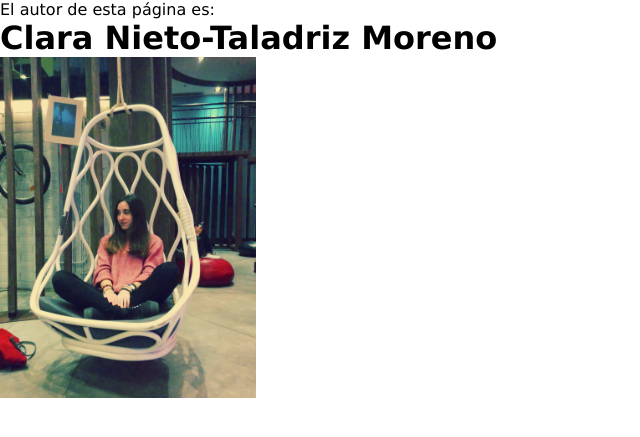
After one commit to claranieto/Quiz, a Node project: template views/author.ejs in a window 1280 px wide. The commit adds this page. Shown: the top 437 px of the page, without its empty margins (0-640 px from the left). Run offline with Node 20 templates, Linux system fonts and the light colour scheme; the template is opened without the code that fills it, so the values that code supplies are empty.

Commit message:
Versión con link autor

```diff
--- a/public/stylesheets/style.css
+++ b/public/stylesheets/style.css
@@ -12,3 +12,6 @@ header, nav, section{background: #eee; text-align: center;}
 footer              {background: #eee; text-align: center;}
 a                   { padding: 0px; color: #00B7FF; margin-top: 15px;}
 nav span            { margin: 0px 10px 0px 0px;}
+
+img 				{width:20%;}
+.separador 			{height: 1%;}
--- a/routes/index.js
+++ b/routes/index.js
@@ -8,6 +8,10 @@ router.get('/', function (req, res) {
   res.render('index', { title: 'Quiz' });
 });
 
+router.get("/author", function(req,res){
+	res.render('author', {title: 'Quiz'});
+});
+
 router.get('/quizes/question', quizController.question);
 router.get('/quizes/answer', quizController.answer);
 module.exports = router;
--- /dev/null
+++ b/views/author.ejs
@@ -0,0 +1,15 @@
+<!DOCTYPE html>
+<html>
+	<head>
+		<meta charset="utf-8">
+		<title>Quiz</title>
+		<link rel = 'stylesheet' href= '/stylesheets/style.css' />
+	</head>
+	<body>
+        <p>El autor de esta página es:</p>
+        <h1>Clara Nieto-Taladriz Moreno</h1>
+        <div class="separador"></div>
+        <img src="images/perfil.jpg"></img>
+
+	</body>
+</html>
--- a/views/layout.ejs
+++ b/views/layout.ejs
@@ -20,6 +20,7 @@
 
             <span><a href="/">Inicio</a></span>
             <span><a href="/quizes/question">Preguntas</a></span>
+            <span><a href="/author">Autor</a></span>
 
         </nav>
 
```
Also changed, not shown: public/images/perfil.jpg (added).
